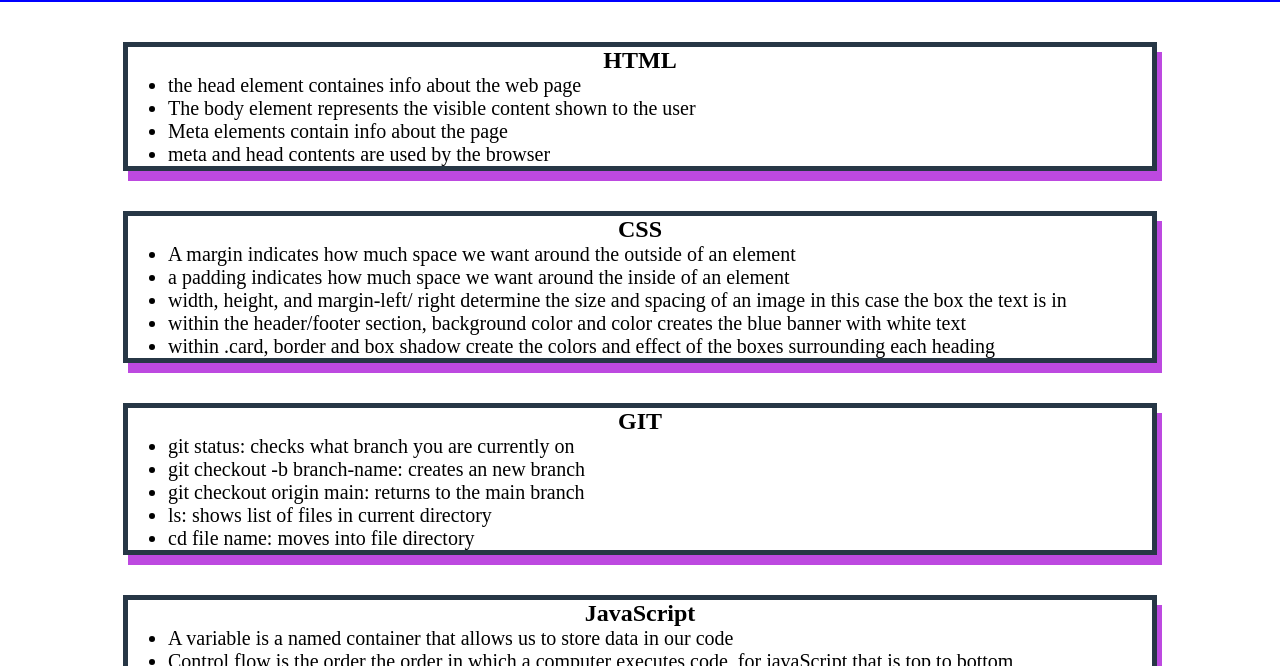
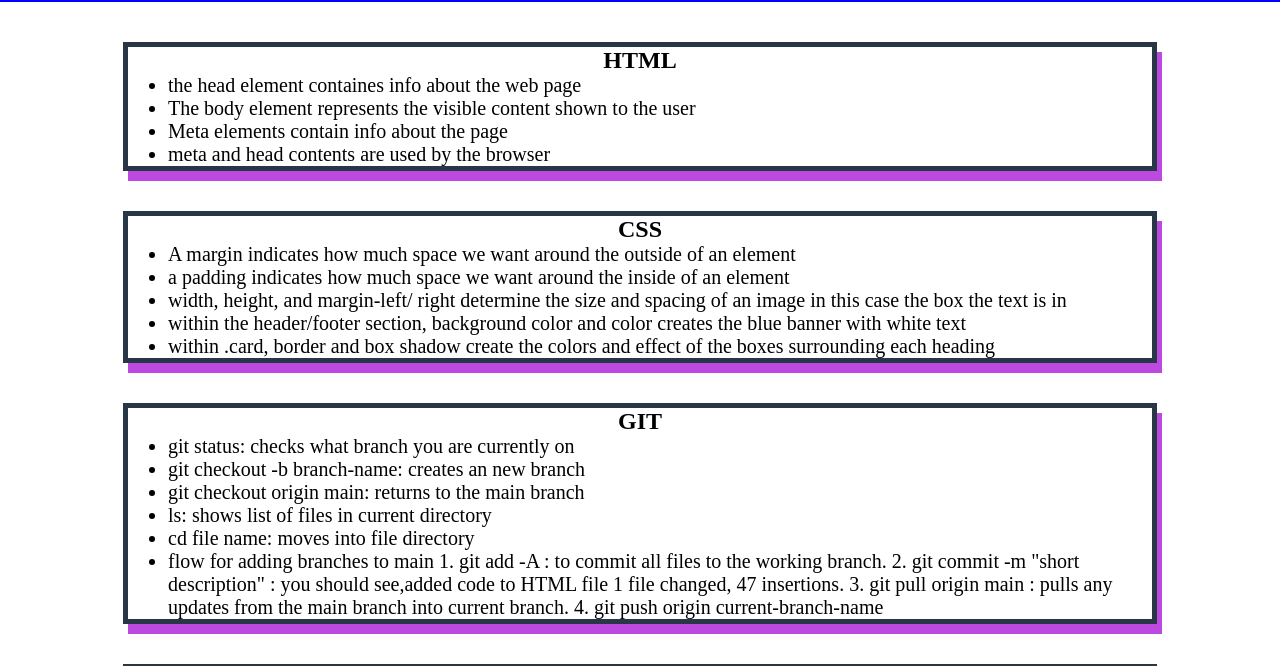
Before and after one commit to Mar10w/1prework-study-guide, a plain HTML site: page index.html in a window 1280 px wide. Shown: the part 118-784 px from the top of the page. Drawn offline with Linux system fonts and the light colour scheme.

Commit message:
README update

```diff
--- a/index.html
+++ b/index.html
@@ -41,6 +41,8 @@
           <li>git checkout origin main: returns to the main branch</li>
           <li>ls: shows list of files in current directory</li>
           <li>cd file name: moves into file directory</li>
+          <li>flow for adding branches to main 1. git add -A  : to commit all files to the working branch.  2. git commit -m "short description"  : you should see,added code to HTML file
+            1 file changed, 47 insertions.  3. git pull origin main  : pulls any updates from the main branch into current branch.  4. git push origin current-branch-name </li>
 
         </ul>
       </section>
```
Also changed, not shown: 1 other file.
